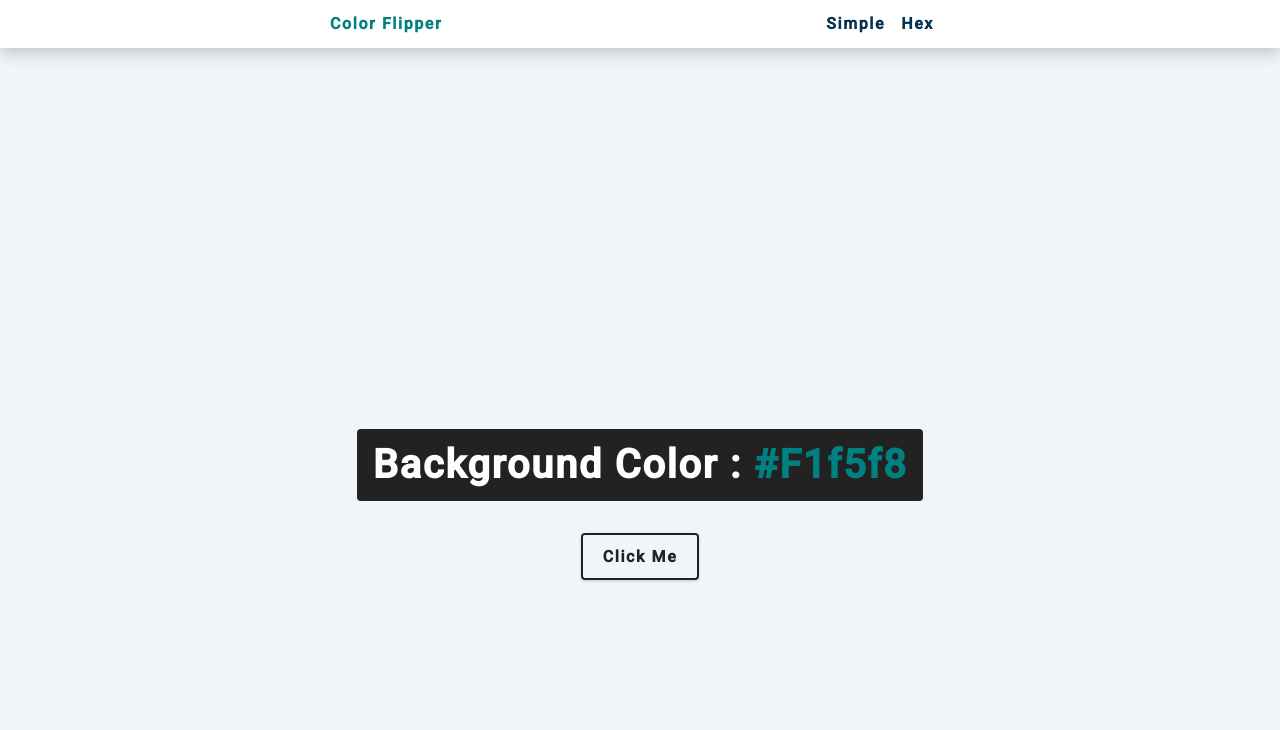
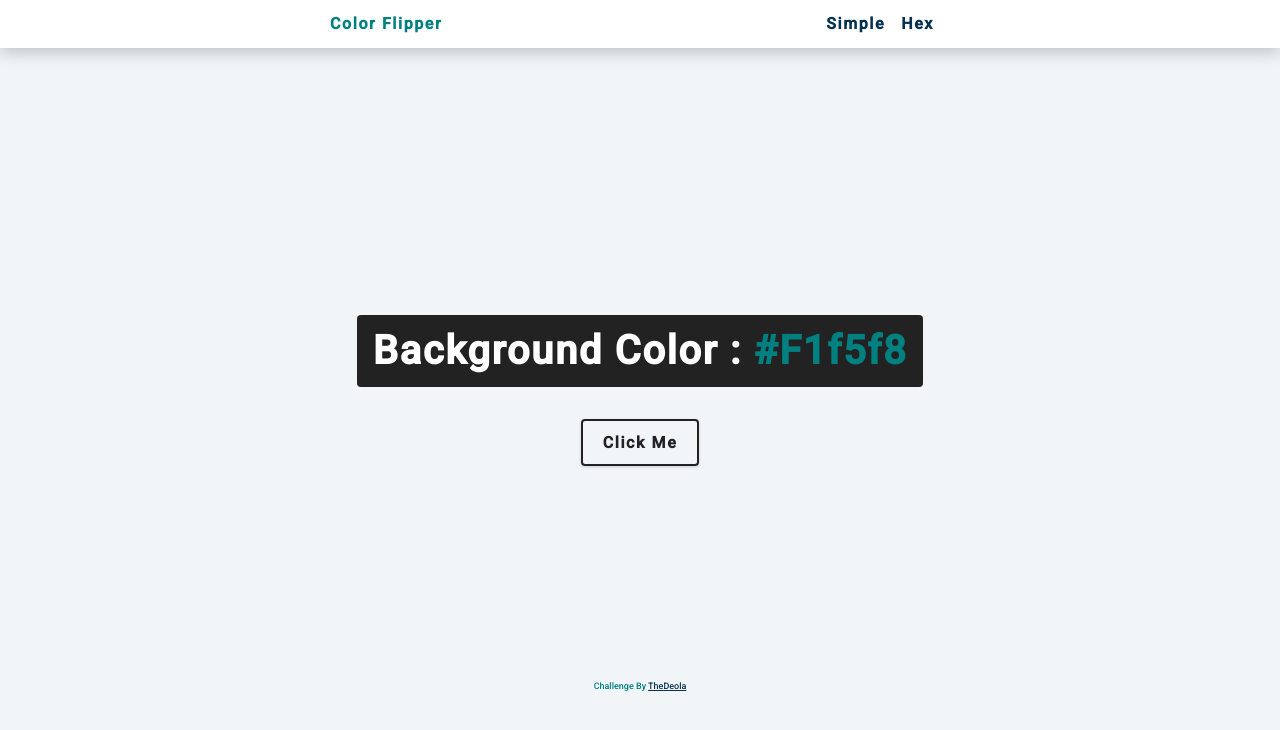
Before and after one commit to TheDeola/Color-flipper, a plain HTML site: page hex.html in a window 1280 px wide. Drawn offline with Linux system fonts and the light colour scheme.

Commit message:
hex.html footer update

```diff
--- a/hex.html
+++ b/hex.html
@@ -26,6 +26,7 @@
         <h2>background color : <span class="color">#f1f5f8</span></h2>
         <button class="btn btn-hero" id="btn">click me</button>
       </div>
+      <footer>Challenge By <a href="https://thedeola.netlify.app/">TheDeola</a></footer>
     </main>
     <!-- javascript -->
     <script src="hex.js"></script>
```
